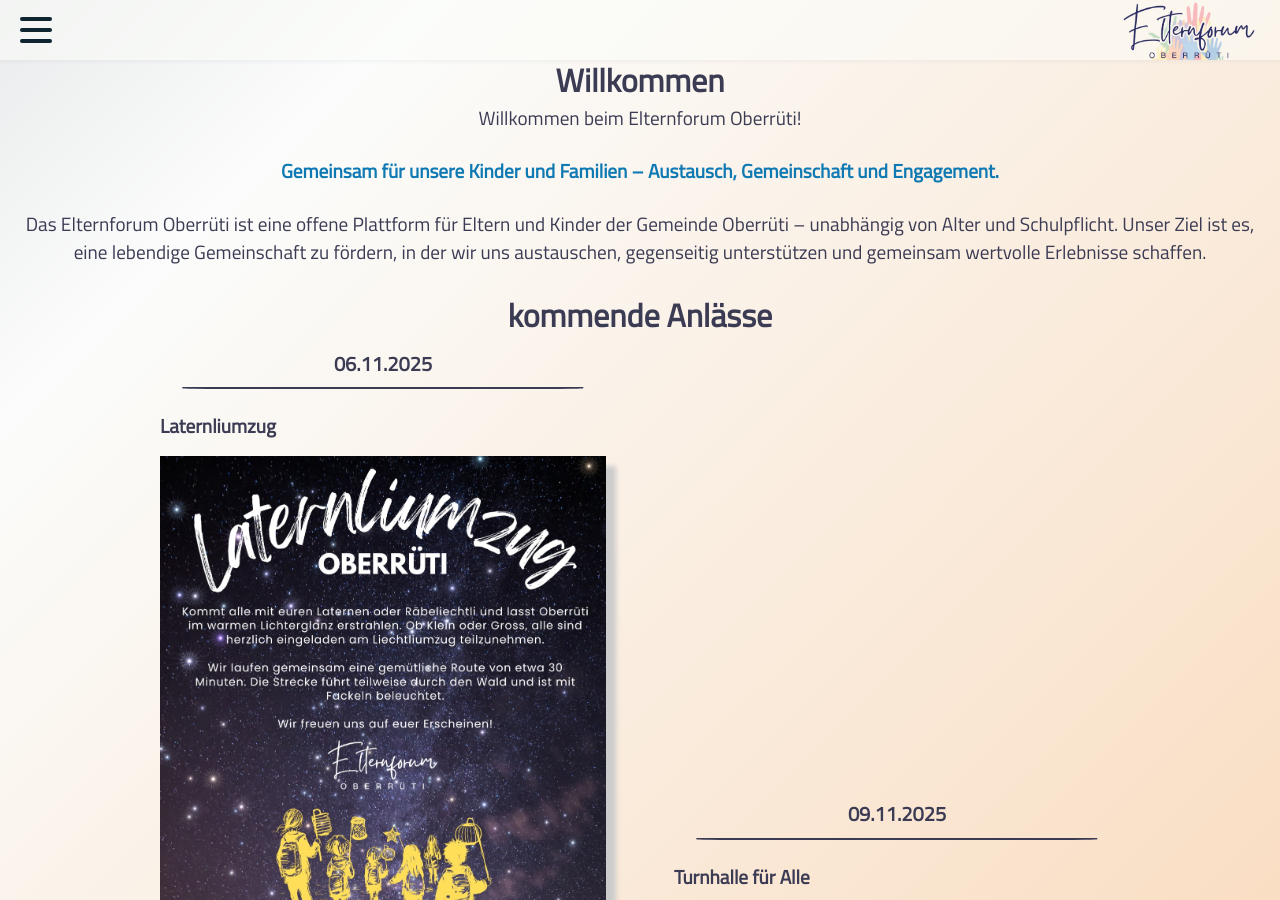
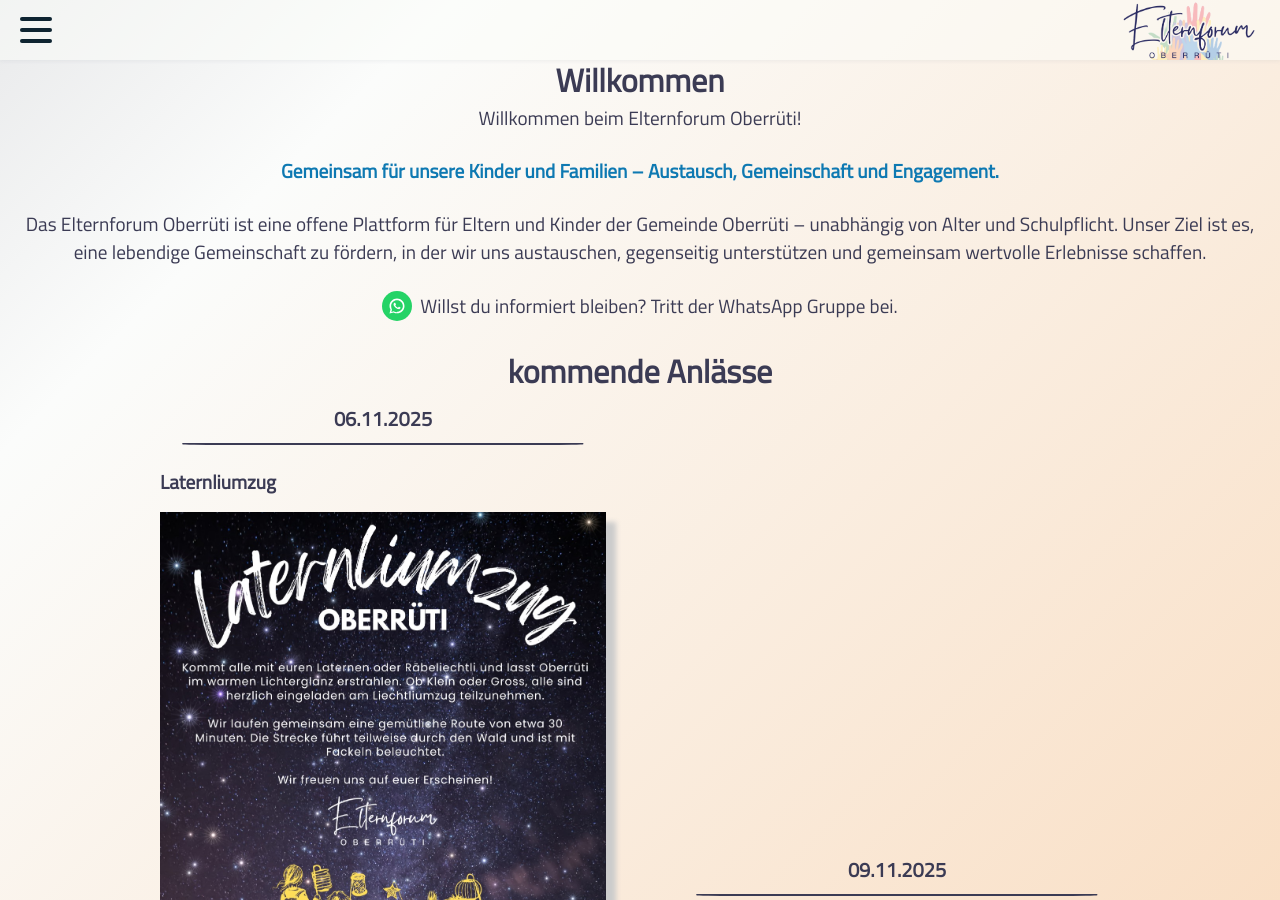
Before and after one commit to ef-oberrueti/ef-oberrueti.github.io, a Jekyll site: the page built from index.html, in a window 1280 px wide and 900 px high. Built offline with Jekyll 4.4.1, drawn with Linux system fonts in a browser that asks for light colours.

Commit message:
whatsapp link hinzugefügt

```diff
--- a/index.html
+++ b/index.html
@@ -10,6 +10,16 @@ description: Elternforum Oberrüti - Gemeinsam für unsere Kinder und Familien
 </p>
 <p style="text-align: center; margin-top: 10pt;"><strong>Gemeinsam für unsere Kinder und Familien – Austausch, Gemeinschaft und Engagement.</strong></p>
 <p style="text-align: center;">Das Elternforum Oberrüti ist eine offene Plattform für Eltern und Kinder der Gemeinde Oberrüti – unabhängig von Alter und Schulpflicht. Unser Ziel ist es, eine lebendige Gemeinschaft zu fördern, in der wir uns austauschen, gegenseitig unterstützen und gemeinsam wertvolle Erlebnisse schaffen.</p>
+<p style="text-align: center; margin-top: 15pt;">
+  <a href="https://chat.whatsapp.com/FaSC6vr7H86DfS3Vz0kOD1" target="_blank" style="text-decoration: none; color: inherit; display: inline-flex; align-items: center; gap: 8px; font-weight: 500;">
+    <span style="background-color: #25D366; border-radius: 50%; padding: 6px; display: inline-flex; align-items: center; justify-content: center;">
+      <svg xmlns="http://www.w3.org/2000/svg" viewBox="0 0 32 32" width="18" height="18" fill="#FFFFFF" aria-hidden="true">
+        <path d="M16 2.667c-7.333 0-13.333 5.92-13.333 13.2 0 2.32.653 4.533 1.787 6.467L2.667 29.333l7.173-1.88c1.88 1.013 4.027 1.547 6.16 1.547 7.333 0 13.333-5.92 13.333-13.2S23.333 2.667 16 2.667m0 24.48c-1.893 0-3.76-.493-5.4-1.44l-.387-.227-4.267 1.12 1.147-4.133-.253-.427C6.2 20.12 5.6 17.96 5.6 15.867c0-5.653 4.693-10.24 10.4-10.24 5.707 0 10.4 4.587 10.4 10.24 0 5.653-4.693 10.24-10.4 10.24m5.68-7.6c-.307-.173-1.813-.96-2.093-1.067-.28-.107-.48-.16-.68.16-.2.32-.787 1.067-.96 1.28-.173.213-.347.24-.653.08-.307-.16-1.307-.48-2.493-1.52-.92-.8-1.547-1.787-1.733-2.107-.187-.32-.02-.493.14-.653.147-.147.307-.373.453-.56.147-.187.2-.32.307-.533.107-.213.053-.4-.027-.56-.08-.16-.68-1.6-.933-2.187-.253-.6-.507-.507-.68-.507-.173 0-.373-.027-.573-.027s-.533.08-.813.373c-.28.293-1.067 1.04-1.067 2.533 0 1.493 1.093 2.933 1.253 3.147.16.213 2.133 3.2 5.173 4.48.72.307 1.28.493 1.707.64.72.227 1.373.2 1.893.12.587-.093 1.813-.747 2.067-1.467.253-.72.253-1.333.173-1.467-.08-.133-.28-.213-.587-.373"/>
+      </svg>
+    </span>
+    <span>Willst du informiert bleiben? Tritt der WhatsApp Gruppe bei.</span>
+  </a>
+</p>
 <h1>kommende Anlässe</h1>
 <ul>
   {% for event in site.data.events.y2025 %}
```
